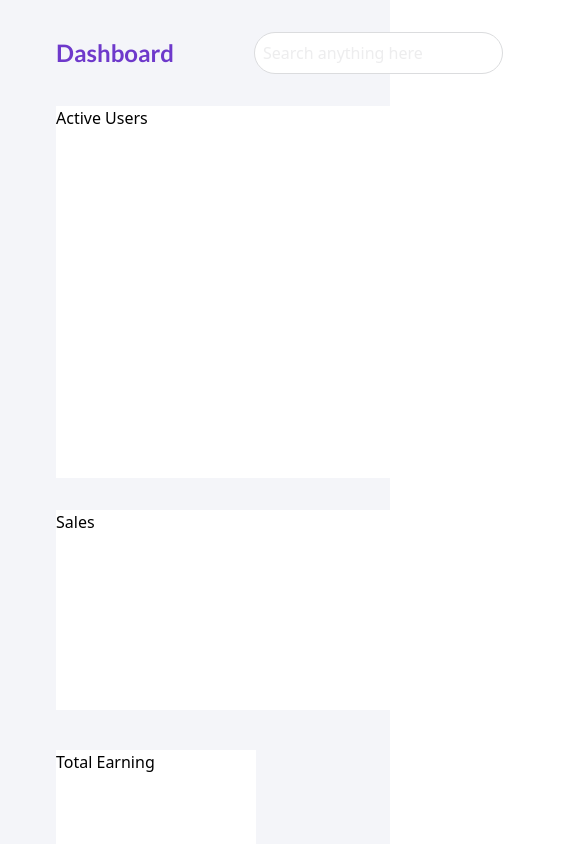
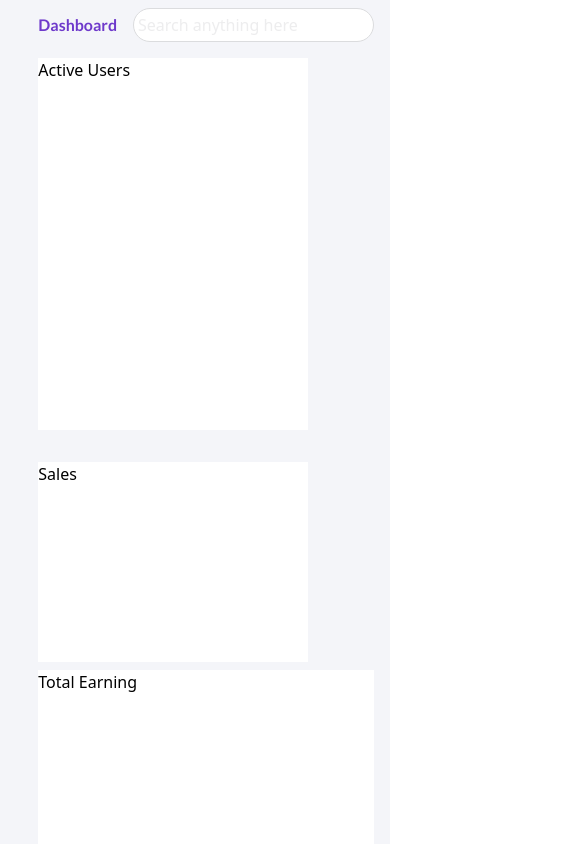
Before and after one commit to Favics-T/Admin-Dashboard, a React (Vite) app: page /home in a window 390 px wide. Shown: the top 844 px of the page, 585 px wide, since content can reach past the window. Built offline with nearby package versions, Linux system fonts and the light colour scheme.

Commit message:
making responsive layout

```diff
--- a/src/components/MainLayout.jsx
+++ b/src/components/MainLayout.jsx
@@ -6,11 +6,11 @@ import SideBar from './SideBar'
 const MainLayout = () => {
   return (
     <div className='bg-[#F4F5F9] '>
-     <div className='flex  gap-9'>
+     <div className='flex px-4 md:gap-9'>
       <div className='w-[18%] '>
         <SideBar />
       </div>
-      <div className='flex flex-col pl-5 gap-8 flex-1'>
+      <div className='flex flex-col md:pl-5 md:gap-8 gap-4 md:flex-1'>
       <NavBar />
       <Outlet />
       </div>
--- a/src/components/NavBar.jsx
+++ b/src/components/NavBar.jsx
@@ -14,9 +14,10 @@ const NavBar = () => {
 
   const title = routeTitleMap[pathname] || 'Dashboard';
   return (
-    <div className=' pt-8 flex gap-20 items-center'>
-    <h1 className='text-[#6E39CB] Lato text-2xl'> {title} </h1>
-      <input type="text" placeholder='Search anything here'  className='bg-white p-2 text-[#DBDCDE] border rounded-full md:w-96'/>
+    <div className=' md:pt-8 pt-2 flex md:gap-20 gap-4 items-center'>
+    <h1 className='text-[#6E39CB] Lato md:text-2xl'> {title} </h1>
+      <input type="text" placeholder='Search anything here'
+      className='bg-white md:p-2 text-[#DBDCDE] border p-1 rounded-full md:w-96'/>
     </div>
   )
 }
--- a/src/pages/Home/ActiveUsers.jsx
+++ b/src/pages/Home/ActiveUsers.jsx
@@ -2,7 +2,7 @@ import React from 'react'
 
 const ActiveUsers = () => {
   return (
-    <div className='bg-white h-[372px] w-[762px]'>
+    <div className='bg-white h-[372px] w-[270px] md:w-[762px]'>
       Active Users
     </div>
   )
--- a/src/pages/Home/Home.jsx
+++ b/src/pages/Home/Home.jsx
@@ -7,7 +7,7 @@ import Impression from './components/Impression'
 
 const Home = () => {
   return (
-    <div className='flex md:flex-row flex-col  gap-10  '>
+    <div className='flex md:flex-row flex-col gap-2  md:gap-10  '>
       {/* sales and active users */}
       <div className='flex flex-col gap-8'>
  <ActiveUsers />
--- a/src/pages/Home/Sales.jsx
+++ b/src/pages/Home/Sales.jsx
@@ -2,7 +2,7 @@ import React from 'react'
 
 const Sales = () => {
   return (
-    <div className='bg-white h-[200px]'>
+    <div className='bg-white md:w-[] w-[270px] h-[200px]'>
       Sales
     </div>
   )
--- a/src/pages/Home/components/TotalEarning.jsx
+++ b/src/pages/Home/components/TotalEarning.jsx
@@ -2,7 +2,7 @@ import React from 'react'
 
 const TotalEarning = () => {
   return (
-    <div className='bg-white h-[200px]  w-[200px]'>
+    <div className='bg-white h-[200px] w-full   md:w-[200px]'>
       Total Earning
     </div>
   )
```
